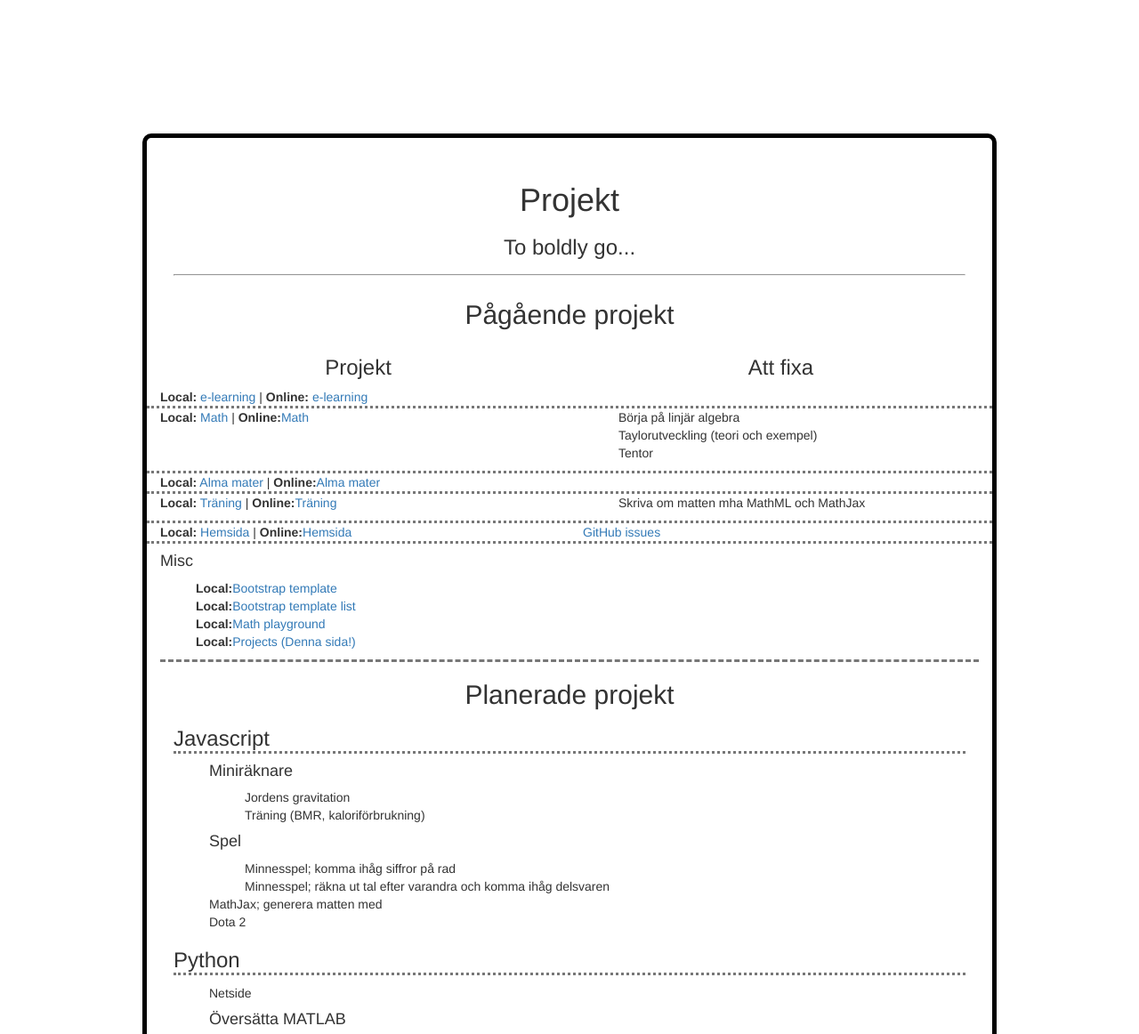
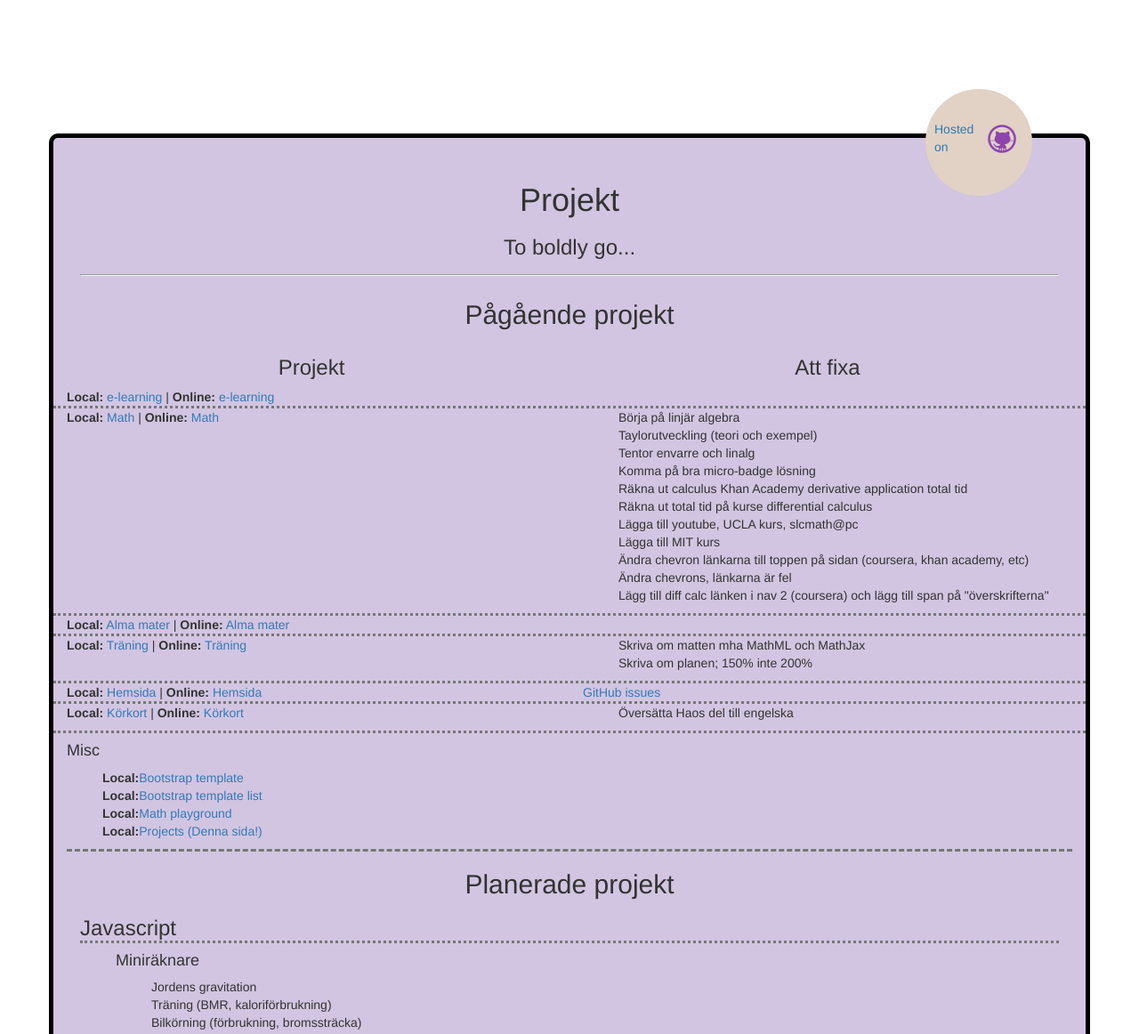
Before and after one commit to JakobPapirov/projects, a plain HTML site: page index.html in a window 1280 px wide. Shown: the top 1162 px of the page at 89% size. Drawn offline with nearby package versions, Linux system fonts and the light colour scheme; some packages are replaced by stand-ins of ours.

Commit message:
Update
Added colors, Github box, tweaks to links

```diff
--- a/css/main.css
+++ b/css/main.css
@@ -2,15 +2,54 @@ body {
 	padding-top: 150px; /* To offset the fixed-top navbar */
 }
 .container {
-	max-width: 960px;
+	max-width: 1200px;
 	padding: 30px;
 	border-radius: 10px;
 	border: 5px solid black;
 	margin: auto;
+	background-color: #d2c5e1;
 }
 .page-title {
 	padding: 0;
 	text-align: center;
+	overflow-x: hidden;
+}
+.github-box {
+	position: absolute;
+	top: 100px;
+	right: 120px;
+	/*border: 1px solid red;*/
+}
+.github-circle {
+	background-color: #e1d2c5;
+	/*border:  1px solid red; */
+	width: 120px;
+	height: 120px;
+	border-radius: 50%;
+}
+.github-repo {
+	position: relative;
+	top: 35px;
+	left: 10px;
+	z-index: 1;
+}
+	.github-repo a:hover {
+		background-color: #d2c5e1;
+	}
+.github-site {
+	position: relative;
+	top: 35px;
+	right: 10px;
+	z-index: 1;
+}
+.github a:hover {
+	text-decoration: none;
+	border-color: #f2d5c2;
+	border-bottom: dotted;
+}
+.github-img {
+	padding: 0;
+	margin: 5px;
 }
 hr {
 	display: block;
--- a/index.html
+++ b/index.html
@@ -2,7 +2,7 @@
 <html>
 	<head>
 		<meta http-equiv="content-type" content="text/html; charset=utf-8">
-		<!--<link rel="icon" href="graphics/" type="image/x-icon">-->
+		<link rel="icon" href="graphics/Test Tube-16.png" type="image/x-icon">
 		<!-- For Edge -->
 		<meta http-equiv="X-UA-Compatible" content="IE=edge">
 		<!-- -->
@@ -29,6 +29,19 @@
 </head>
 <body  id="top">
 	<div class="container">
+    <div class="github-box"> <!-- GitHub box -->
+      <div class="github-circle"> <!-- GitHub circle -->
+        <div class="row">
+          <div class="col-md-6 github-repo">
+            <a href="https://github.com/JakobPapirov/projects" target="_blank" title="The repository!">Hosted on</a>
+          </div>
+          <div class="col-md-6 github-site">
+            <a href="https://github.com/" target="_blank" title="GitHub <3">
+            <img class="github-img" src="graphics/GitHub-32.png" alt="GitHub" title="GitHub <3"></a>
+          </div>
+        </div>
+      </div> <!-- GitHub circle ends -->
+    </div> <!-- GitHub box ends -->
 	<div class="row"> <!-- Header -->
 		<div class="col-md-12"> <!-- Takes upp 100% row -->
 			<div class="page-title">
@@ -48,11 +61,11 @@
       </div>
       <div class="row">
         <div class="col-md-12">
-            <div class="row inbetween-sections">
+          <div class="row inbetween-sections"> <!-- e-learning -->
             <div class="col-md-6">
               <h3 class="header-section">Projekt</h3>
-                <span class="local">Local:</span><a href="http://localhost:8080/e-learning/"> e-learning</a> |
-                  <span class="online">Online:</span><a href="http://jakobpapirov.se/e-learning"> e-learning</a>
+                <span class="local">Local:</span><a href="http://localhost:8080/e-learning/" target="_blank"> e-learning</a> |
+                  <span class="online">Online:</span><a href="http://jakobpapirov.se/e-learning" target="_blank"> e-learning</a>
             </div>
             <div class="col-md-6">
               <h3 class="header-section">Att fixa</h3>
@@ -60,65 +73,85 @@
                   <li></li>
                 </ul>
             </div>
-            </div>
-            <div class="row inbetween-sections">
+          </div> <!-- e-learning ends -->
+          <div class="row inbetween-sections"> <!-- Math -->
               <div class="col-md-6">
-                <span class="local">Local:</span><a href="http://localhost:8080/math/"> Math</a> |
-                  <span class="online">Online:</span><a href="http://jakobpapirov.se/math">Math</a>
+                <span class="local">Local:</span><a href="http://localhost:8080/math/" target="_blank"> Math</a> |
+                  <span class="online">Online:</span><a href="http://jakobpapirov.se/math" target="_blank"> Math</a>
               </div>
               <div class="col-md-6">
                 <ul>
                   <li>Börja på linjär algebra</li>
                   <li>Taylorutveckling (teori och exempel)</li>
-                  <li>Tentor</li>
+                  <li>Tentor envarre och linalg</li>
+                  <li>Komma på bra micro-badge lösning</li>
+                  <li>Räkna ut calculus Khan Academy derivative application total tid </li>
+                  <li>Räkna ut total tid på kurse differential calculus</li>
+                  <li>Lägga till youtube, UCLA kurs, slcmath@pc</li>
+                  <li>Lägga till MIT kurs</li>
+                  <li>Ändra chevron länkarna till toppen på sidan (coursera, khan academy, etc)</li>
+                  <li>Ändra chevrons, länkarna är fel</li>
+                  <li>Lägg till diff calc länken i nav 2 (coursera) och lägg till span på "överskrifterna"</li>
                 </ul>
               </div>
-            </div>
-            <div class="row inbetween-sections">
+          </div> <!-- Math ends -->
+          <div class="row inbetween-sections"> <!-- Alma mater row -->
               <div class="col-md-6">
-                <span class="local">Local:</span><a href="http://localhost:8080/Alma%20mater/"> Alma mater</a> |
-                  <span class="online">Online:</span><a href="http://jakobpapirov.se/alma-mater">Alma mater</a>
+                <span class="local">Local:</span><a href="http://localhost:8080/Alma%20mater/" target="_blank"> Alma mater</a> |
+                  <span class="online">Online:</span><a href="http://jakobpapirov.se/alma-mater" target="_blank"> Alma mater</a>
               </div>
               <div class="col-md-6">
                 <ul>
                   <li></li>
                 </ul>
               </div>
-            </div>
-            <div class="row inbetween-sections">
+          </div> <!-- Alma mater row ends -->
+          <div class="row inbetween-sections"> <!-- Fitness row -->
               <div class="col-md-6">
-                <span class="local">Local:</span><a href="http://localhost:8080/fitness/"> Träning</a> |
-                  <span class="online">Online:</span><a href="http://jakobpapirov.se/fitness">Träning</a>
+                <span class="local">Local:</span><a href="http://localhost:8080/fitness/" target="_blank"> Träning</a> |
+                  <span class="online">Online:</span><a href="http://jakobpapirov.se/fitness" target="_blank"> Träning</a>
               </div>
               <div class="col-md-6">
                 <ul>
                   <li>Skriva om matten mha MathML och MathJax</li>
+                  <li>Skriva om planen; 150% inte 200%</li>
                 </ul>
               </div>
-            </div>
-            <div class="row inbetween-sections">
+          </div> <!-- Fitness row ends -->
+          <div class="row inbetween-sections"> <!-- Hemsida row -->
               <div class="col-md-6">
-                <span class="local">Local:</span><a href="http://localhost:8080/website/"> Hemsida</a> |
-                  <span class="online">Online:</span><a href="http://jakobpapirov.se/">Hemsida</a>
+                <span class="local">Local:</span><a href="http://localhost:8080/website/" target="_blank"> Hemsida</a> |
+                  <span class="online">Online:</span><a href="http://jakobpapirov.se/" target="_blank"> Hemsida</a>
               </div>
               <div class="col-md-6">
                 <a href="https://github.com/JakobPapirov/JakobPapirov.github.io/issues" target="_blank" title="GitHub | issues">GitHub issues</a>
               </div>
+          </div> <!-- Hemsida row ends -->
+          <div class="row inbetween-sections"> <!-- Körkort row -->
+              <div class="col-md-6">
+                <span class="local">Local:</span><a href="http://localhost:8080/drivers-licence/" target="_blank"> Körkort</a> |
+                  <span class="online">Online:</span><a href="http://jakobpapirov.se/drivers-licence" target="_blank" title="Körkort!"> Körkort</a>
               </div>
-            <div class="row">
+              <div class="col-md-6">
+                <ul>
+                  <li>Översätta Haos del till engelska</li>
+                </ul>
+              </div>
+          </div> <!-- Körkort row ends -->
+          <div class="row"> <!-- Misc row -->
               <div class="col-md-6">
                 <h4>Misc</h4>
                   <ul>
-                    <li><span class="local">Local:</span><a href="http://localhost:8080/template-bootstrap/">Bootstrap template</a></li>
-                    <li><span class="local">Local:</span><a href="http://localhost:8080/template-bootstrap-list/">Bootstrap template list</a></li>
-                    <li><span class="local">Local:</span><a href="http://localhost:8080/math-playground/">Math playground</a></li>
-                    <li><span class="local">Local:</span><a href="http://localhost:8080/projects/">Projects (Denna sida!)</a></li>
+                    <li><span class="local">Local:</span><a href="http://localhost:8080/new%20project/template-bootstrap/" target="_blank">Bootstrap template</a></li>
+                    <li><span class="local">Local:</span><a href="http://localhost:8080/new%20project/template-bootstrap-list/" target="_blank">Bootstrap template list</a></li>
+                    <li><span class="local">Local:</span><a href="http://localhost:8080/math-playground/" target="_blank">Math playground</a></li>
+                    <li><span class="local">Local:</span><a href="http://localhost:8080/projects/" target="_blank">Projects (Denna sida!)</a></li>
                   </ul>
               </div>
               <div class="col-md-6">
 
               </div>
-            </div>
+          </div> <!-- Misc row ends -->
         </div>
       </div>
 		</div>
@@ -131,6 +164,7 @@
                 <ul>
                   <li>Jordens gravitation</li>
                   <li>Träning (BMR, kaloriförbrukning)</li>
+                  <li>Bilkörning (förbrukning, bromssträcka)</li>
                 </ul>
               <li><h4>Spel</h4></li>
                 <ul>
@@ -151,7 +185,7 @@
             </ul>
           <h3 class="inbetween-sections">HTML/CSS</h3>
             <ul>
-              <li>Körtkort lista med framsteg</li>
+              <li>Träning, påbörja sidan som ska sen bli huvudsidan m.a.p statistik.</li>
               <li></li>
             </ul>
       </div>
```
Also changed, not shown: graphics/GitHub-32.png (added), graphics/Test Tube-16.png (added). Lines whose indentation alone changed are shown as unchanged.
